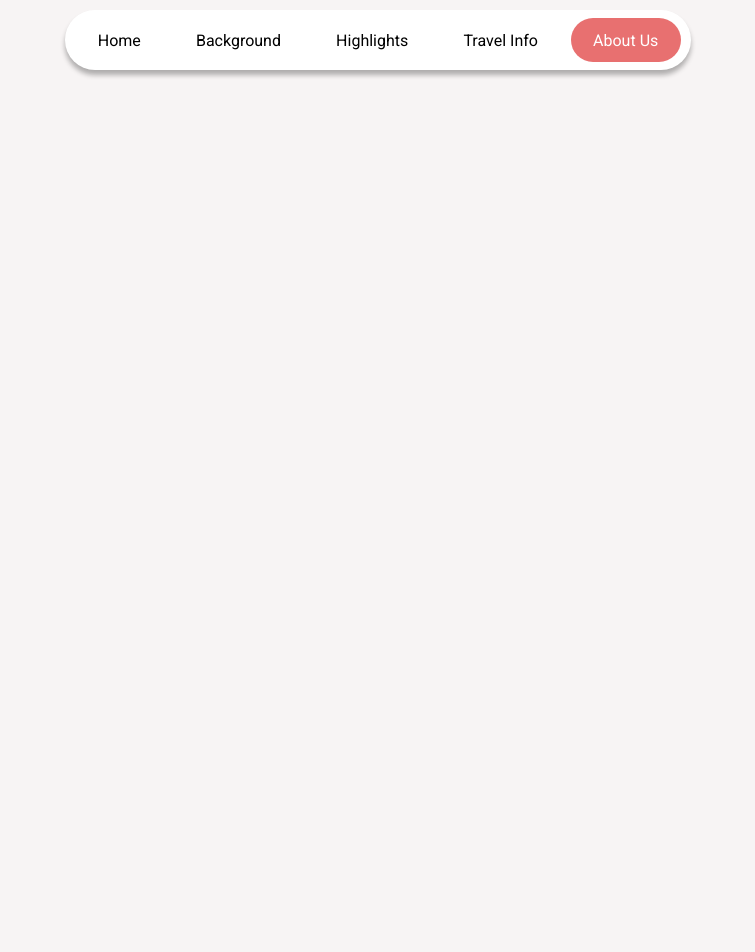
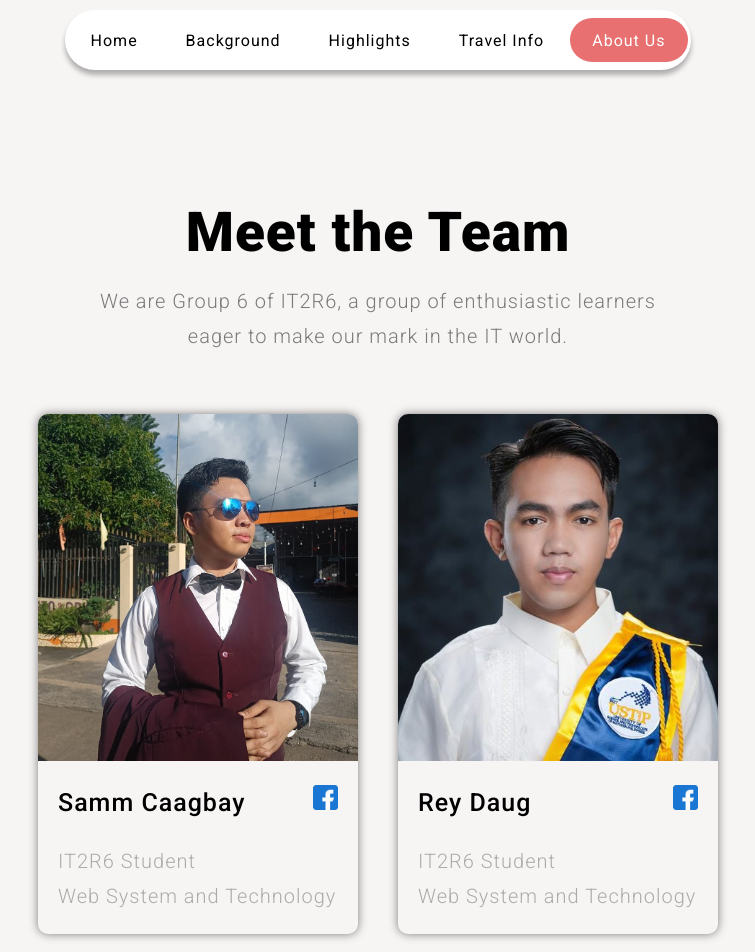
Before and after one commit to SammDumpingStation/Kaamulan-Simple-Website, a plain HTML site: page about-page.html in a window 1280 px wide. Shown: the top 952 px of the page, without its empty margins (262-1017 px from the left). Drawn offline with Linux system fonts and the light colour scheme.

Commit message:
👍 Partially Done About Us

```diff
--- a/CSS-Files/About-Page-CSS/main-about.css
+++ b/CSS-Files/About-Page-CSS/main-about.css
@@ -0,0 +1,87 @@
+main {
+  gap: 60px;
+}
+
+.title-section {
+  display: flex;
+  flex-direction: column;
+  justify-content: center;
+  align-items: center;
+  gap: 20px;
+}
+
+.title {
+  font-size: 3.4375rem;
+  font-weight: 900;
+}
+
+.description {
+  font-size: 20px;
+  font-weight: 300;
+  color: rgba(0, 0, 0, 0.5);
+  text-align: center;
+}
+
+/* Profile Pictures with details in GRID */
+.profile-section {
+  display: grid;
+  grid-template-columns: 1fr 1fr;
+  gap: 2.5rem;
+}
+
+.profile-container {
+  width: 25vw;
+  height: 65vh;
+  display: flex;
+  flex-direction: column;
+  border-radius: 10px;
+  box-shadow: 0 0 10px rgba(0, 0, 0, 0.5);
+  gap: 1.5rem;
+  padding-bottom: 20px;
+}
+
+.profile-img {
+  border-top-left-radius: 10px;
+  border-top-right-radius: 10px;
+  object-fit: cover;
+  object-position: top;
+  width: 100%;
+  height: 80%;
+}
+
+.name-icon {
+  padding-inline: 20px;
+  display: flex;
+  justify-content: space-between;
+}
+
+.name {
+  font-size: 1.5625rem;
+  font-weight: 500;
+}
+
+.fb-icon {
+  cursor: pointer;
+  width: 25px;
+  height: 25px;
+}
+
+.details {
+  padding-inline: 20px;
+  font-size: 20px;
+  font-weight: 300;
+  color: rgba(0, 0, 0, 0.3);
+}
+
+.small-desc {
+  margin-top: 40px;
+  display: flex;
+  flex-direction: column;
+  justify-content: center;
+  align-items: center;
+  gap: 50px;
+  font-size: 1.25rem;
+  font-weight: 300;
+  min-width: 60ch;
+  max-width: 65ch;
+}
--- a/CSS-Files/global-general.css
+++ b/CSS-Files/global-general.css
@@ -4,6 +4,7 @@
   box-sizing: border-box;
   margin: 0;
   padding: 0;
+  letter-spacing: 1px;
 }
 
 .roboto-light {
--- a/about-page.html
+++ b/about-page.html
@@ -12,18 +12,9 @@
     <title>Kaamulan Festival 2024</title>
     <link rel="stylesheet" href="./CSS-Files/global-general.css" />
     <link rel="stylesheet" href="./CSS-Files/global-navbar.css" />
-    <link
-      rel="stylesheet"
-      href="./CSS-Files/About-Page-CSS/header-about.css"
-    />
-    <link
-      rel="stylesheet"
-      href="./CSS-Files/About-Page-CSS/main-about.css"
-    />
-    <link
-      rel="stylesheet"
-      href="./CSS-Files/About-Page-CSS/footer-about.css"
-    />
+    <link rel="stylesheet" href="./CSS-Files/About-Page-CSS/header-about.css" />
+    <link rel="stylesheet" href="./CSS-Files/About-Page-CSS/main-about.css" />
+    <link rel="stylesheet" href="./CSS-Files/About-Page-CSS/footer-about.css" />
 
     <link rel="preconnect" href="https://fonts.googleapis.com" />
     <link rel="preconnect" href="https://fonts.gstatic.com" crossorigin />
@@ -33,7 +24,7 @@
     />
     <link rel="icon" href="buk_seal.svg" type="image/svg+xml" />
   </head>
-<body>
+  <body>
     <header>
       <nav>
         <ul>
@@ -55,5 +46,92 @@
         </ul>
       </nav>
     </header>
-</body>
+    <main>
+      <section class="title-section">
+        <h1 class="title">Meet the Team</h1>
+        <p class="description">
+          We are Group 6 of IT2R6, a group of enthusiastic learners
+          <span class="block-span"
+            >eager to make our mark in the IT world.</span
+          >
+        </p>
+      </section>
+
+      <section class="profile-section">
+        <div class="profile-container">
+          <img class="profile-img" src="Images-Files/samm.jpg" alt="" />
+
+          <div class="name-icon">
+            <p class="name">Samm Caagbay</p>
+            <img class="fb-icon" src="Images-Files/facebook.png" alt="" />
+          </div>
+
+          <div class="details">
+            <p>IT2R6 Student</p>
+            <p>Web System and Technology</p>
+          </div>
+        </div>
+
+        <div class="profile-container">
+          <img class="profile-img" src="Images-Files/rey.jpg" alt="" />
+
+          <div class="name-icon">
+            <p class="name">Rey Daug</p>
+            <img class="fb-icon" src="Images-Files/facebook.png" alt="" />
+          </div>
+
+          <div class="details">
+            <p>IT2R6 Student</p>
+            <p>Web System and Technology</p>
+          </div>
+        </div>
+
+        <div class="profile-container">
+          <img class="profile-img" src="Images-Files/marte.jpg" alt="" />
+
+          <div class="name-icon">
+            <p class="name">Marte Senara</p>
+            <img class="fb-icon" src="Images-Files/facebook.png" alt="" />
+          </div>
+
+          <div class="details">
+            <p>IT2R6 Student</p>
+            <p>Web System and Technology</p>
+          </div>
+        </div>
+
+        <div class="profile-container">
+          <img class="profile-img" src="Images-Files/ruthsen.png" alt="" />
+
+          <div class="name-icon">
+            <p class="name">Ruthsen Emberda</p>
+            <img class="fb-icon" src="Images-Files/facebook.png" alt="" />
+          </div>
+
+          <div class="details">
+            <p>IT2R6 Student</p>
+            <p>Web System and Technology</p>
+          </div>
+        </div>
+      </section>
+
+      <section class="small-desc">
+        <p>
+          Welcome to Kaamulan Wonders! Our team wants to show you the exciting
+          Kaamulan Festival of Bukidnon. At Kaamulan Wonders, we love sharing
+          the colorful culture and traditions of this amazing festival.
+        </p>
+        <p>
+          With our articles and pictures, we'll take you into the heart of
+          Kaamulan. You'll see the dances, hear the drums, and learn about the
+          heritage and community behind them. Come explore the sights, sounds,
+          and tastes that make this festival so special.
+        </p>
+        <p>
+          Whether you love to travel or just want to learn about new cultures,
+          join us! Let's celebrate the wonders of Kaamulan together.
+        </p>
+      </section>
+    </main>
+  </body>
 </html>
```
Also changed, not shown: Images-Files/facebook.png (added), Images-Files/marte.jpg (added), Images-Files/rey.jpg (added), Images-Files/ruthsen.png (added), Images-Files/samm.jpg (added).
